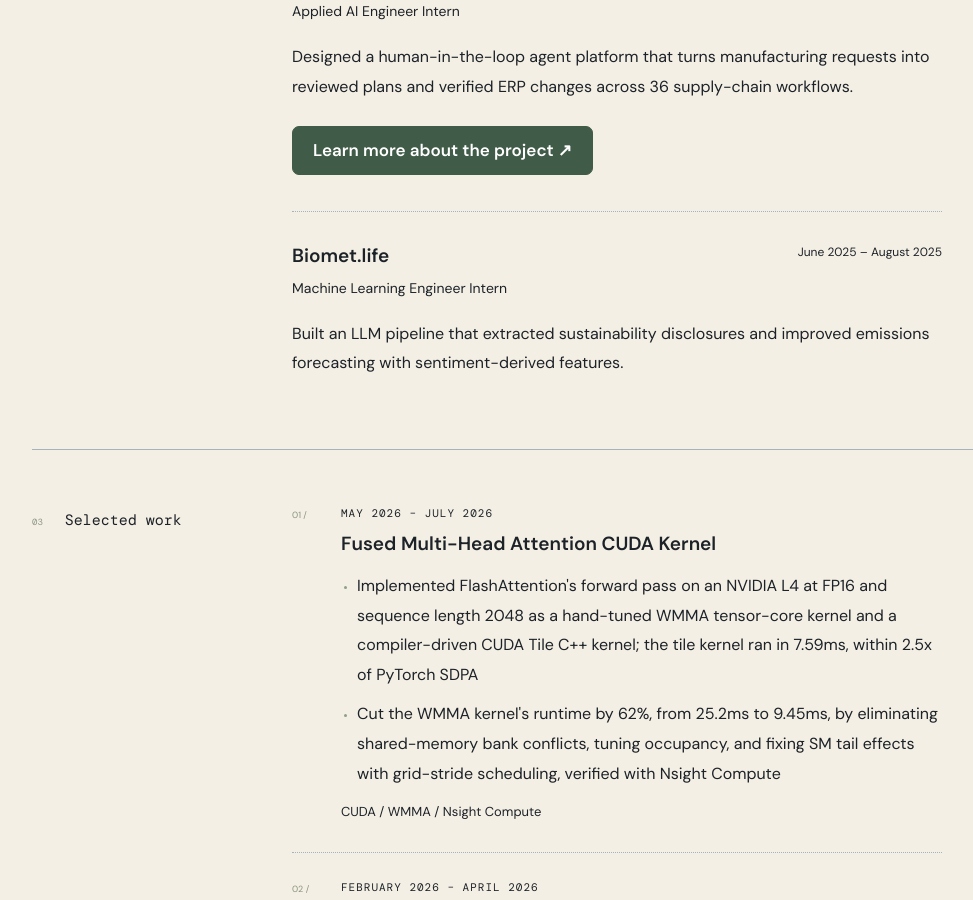
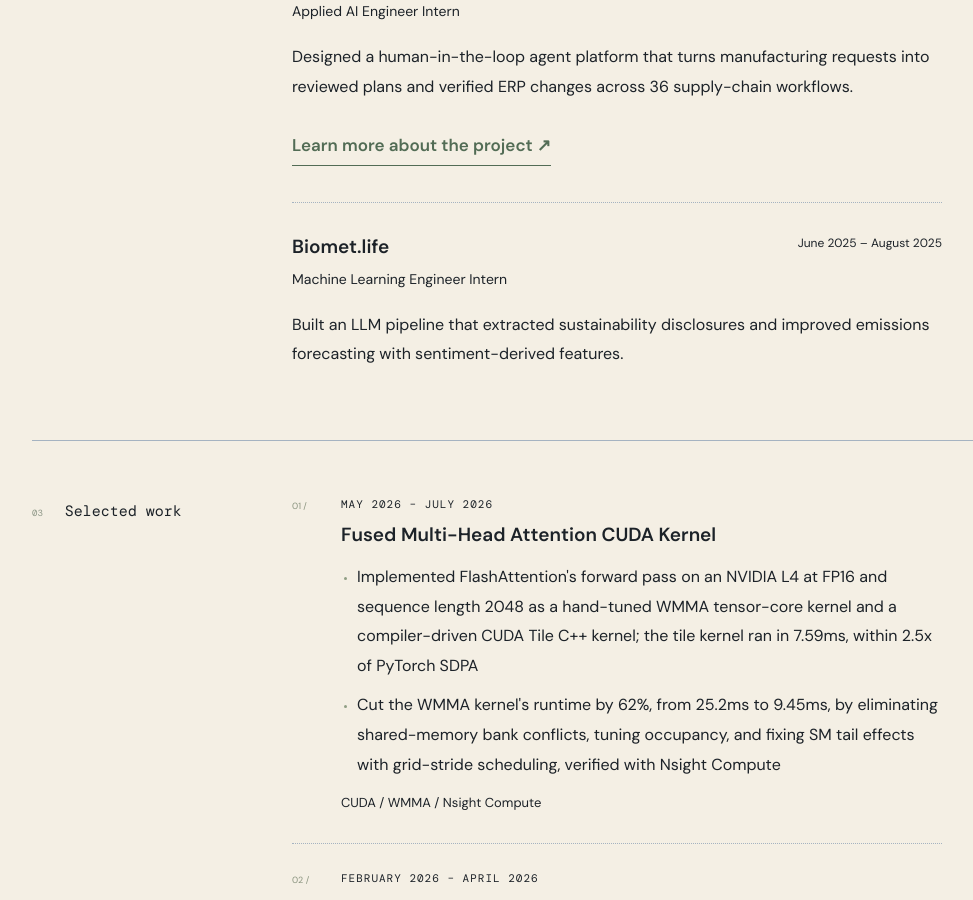
Before and after one commit to AkhilS234/PersonalWebsite, a React (Vite) app: page / in a window 1280 px wide. Shown: the part 1480-2380 px from the top of the page, without its empty margins (4-977 px from the left). Built offline with nearby package versions, Linux system fonts and the light colour scheme; a web font is replaced by a local one.

Commit message:
Remove fill from prominent experience project link

```diff
--- a/src/style.css
+++ b/src/style.css
@@ -100,3 +100,5 @@ h2{font-size:15px}h3,.project h3{font-family:var(--body);font-size:19px;font-wei
 .contact-links{flex-direction:column;align-items:flex-start;gap:14px}
 
 .job .learn-more{display:inline-flex;align-items:center;min-height:48px;padding:12px 20px;margin-top:8px;border:1px solid #405b47;border-radius:7px;background:#405b47;color:#fff;font:600 17px/1.4 var(--body);transition:background .15s,border-color .15s}.job .learn-more:hover{background:#2e4534;border-color:#2e4534;color:#fff}.job .learn-more:focus-visible{outline:3px solid #405b47;outline-offset:4px}
+
+.job .learn-more{background:transparent;color:var(--accent);border:0;border-bottom:1px solid var(--accent);border-radius:0;padding:8px 0;min-height:0}.job .learn-more:hover{background:transparent;color:var(--ink);border-color:var(--ink)}
```
